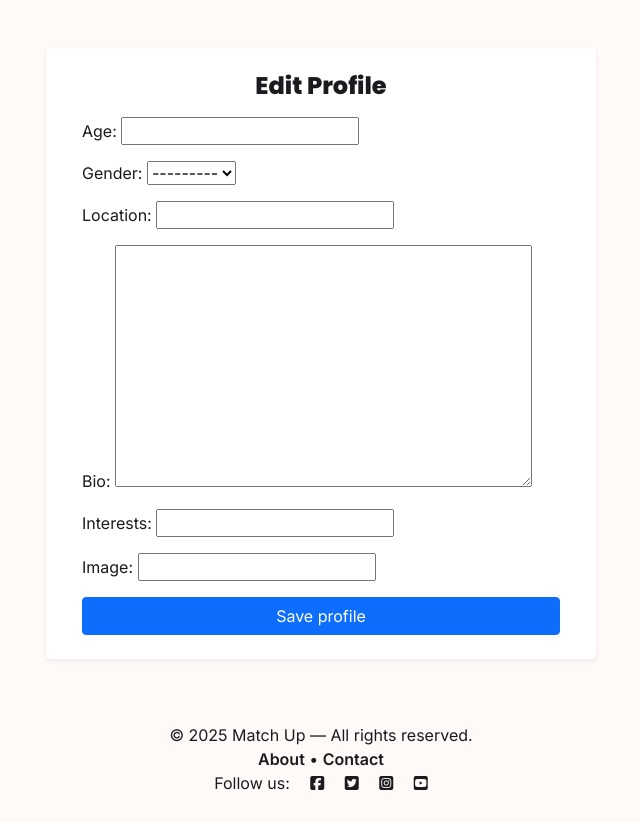
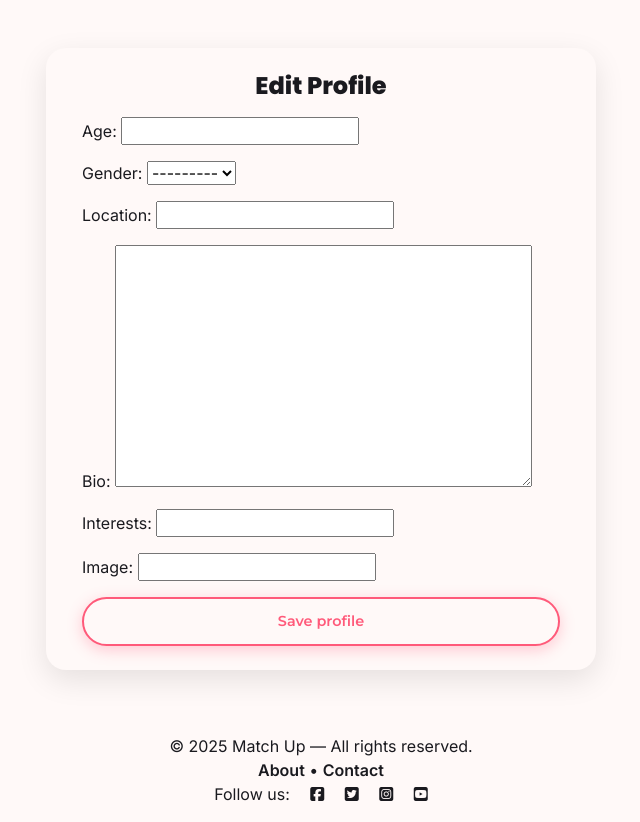
Before and after one commit to Scaphix/match_up, a Django app: page /profile/create/ in a window 1280 px wide. Shown: the part 113-935 px from the top of the page, without its empty margins (319-959 px from the left). Before the commit the page ends 903 px from the top, so only its background shows below. Run offline with Django 4.2, Linux system fonts and the light colour scheme; the visitor is signed in with stand-in values (Sample User, id 1); some libraries are stand-ins or nearby versions.

Commit message:
Update profile form template to enhance styling and improve button semantics.

```diff
--- a/dating/templates/dating/profile_form.html
+++ b/dating/templates/dating/profile_form.html
@@ -4,14 +4,14 @@
 
 <main class="container py-5">
   <div class="row justify-content-center">
-      <div class="card shadow-sm border-0 col-lg-6 col-md-8">
+      <div class="auth-card border-0 col-lg-6 col-md-8">
         <div class="card-body p-4">
           <h1 class="h4 mb-3 text-center">Edit Profile</h1>
           <form method="post" enctype="multipart/form-data" class="needs-validation" novalidate>
             {% csrf_token %}
             {{ form.as_p }}
             <div class="d-grid">
-              <button type="submit" class="btn btn-primary">
+              <button type="submit" class="btn btn-edit">
                 Save profile
               </button>
             </div>
```
